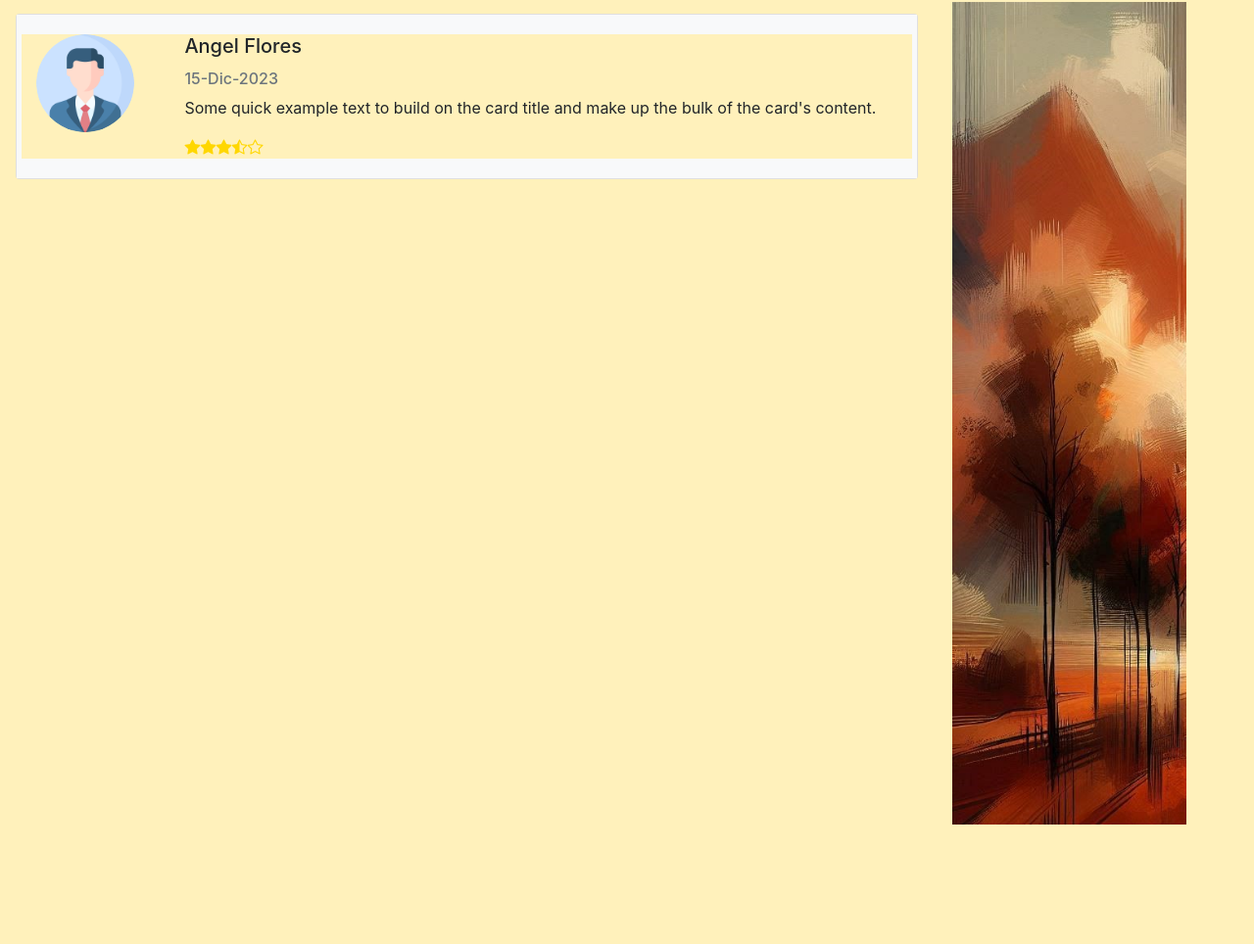
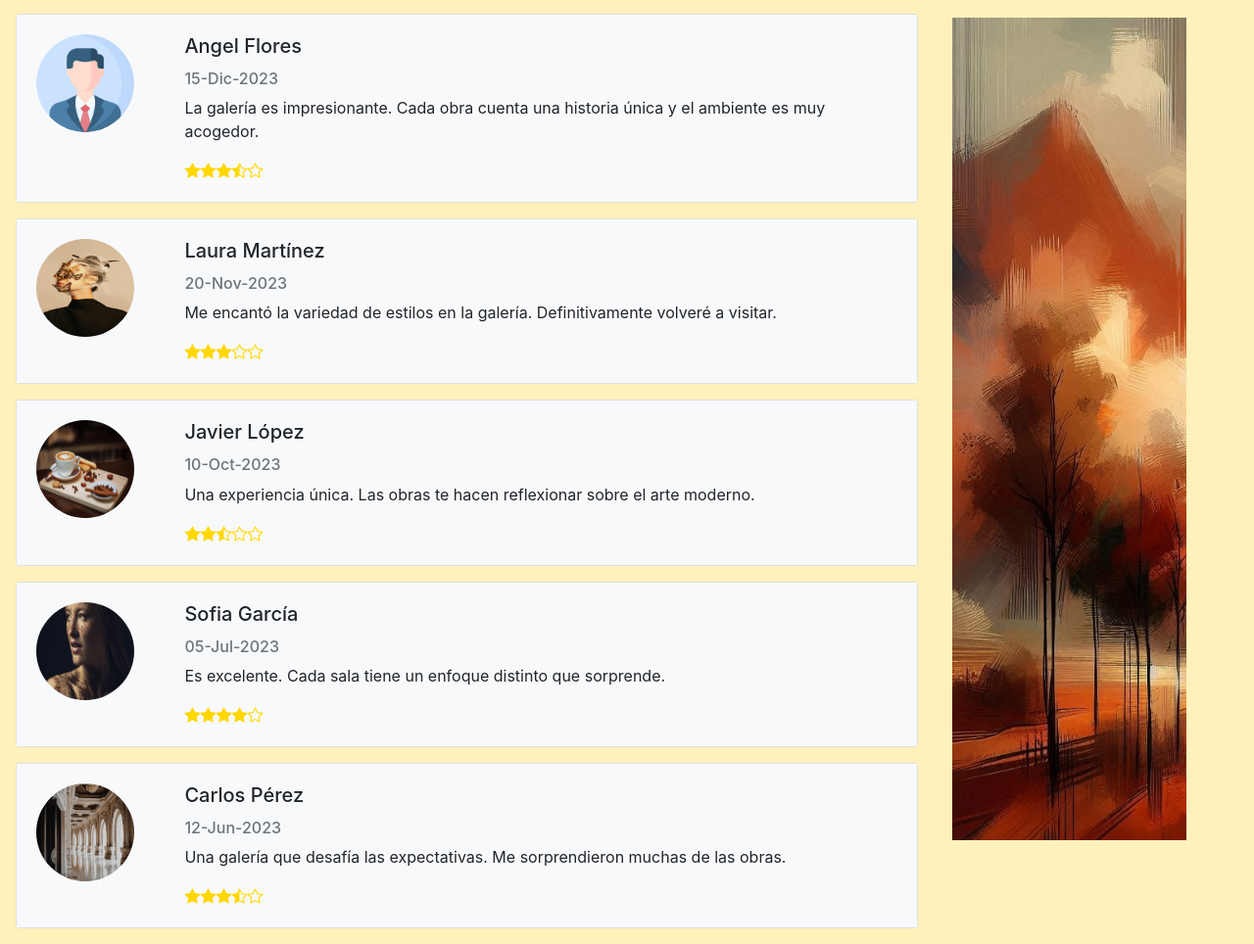
Before and after one commit to MerariPerdomo/GaleriaArte, a plain HTML site: page GaleriaArte/html/testimonios.html in a window 1280 px wide. Shown: the part 210-1174 px from the top of the page at 98% size. Before the commit the page ends 1056 px from the top, so only its background shows below. Drawn offline with nearby package versions, Linux system fonts and the light colour scheme.

Commit message:
cambios en opiniones

```diff
--- a/GaleriaArte/html/CSS/styles.css
+++ b/GaleriaArte/html/CSS/styles.css
@@ -29,7 +29,7 @@
 
 * {
     margin: 0;
-    background-color:#FFF1BB ;
+   /* background-color:#FFF1BB ;*/
     padding: 0;
 
 }
--- a/GaleriaArte/html/testimonios.html
+++ b/GaleriaArte/html/testimonios.html
@@ -23,7 +23,7 @@
         </nav>
     </section>
     <h1 class="m-3">Lee algunos de los testimonios y opiniones de nuestros visitantes</h1>
-    <div class="row ali">
+    <div class="row">
         <div class="col-lg-9 col-md-12">
             <!--Personas-->
             <div class="card m-3">
@@ -35,7 +35,7 @@
                         <div class="col-10">
                             <h5 class="card-title">Angel Flores</h5>
                             <h6 class="mb-2 text-muted">15-Dic-2023</h6>
-                                <p class="card-text">Some quick example text to build on the card title and make up the bulk of the card's content.</p>
+                            <p class="card-text">La galería es impresionante. Cada obra cuenta una historia única y el ambiente es muy acogedor.</p>
                             <div class="estrellas">
                                 <i class="bi bi-star-fill"></i><i class="bi bi-star-fill"></i><i class="bi bi-star-fill"></i><i class="bi bi-star-half"></i><i class="bi bi-star"></i>
                             </div>
@@ -43,8 +43,83 @@
                     </div>
                 </div>
             </div>
+
+            <div class="card m-3">
+                <div class="card-body bg-light">
+                    <div class="row">
+                        <div class="col-2">
+                            <img src="./imagenes/woman-6588614_1280.jpg" alt="" class="perfil">
                         </div>
-        <div class="col p-1">
+                        <div class="col-10">
+                            <h5 class="card-title">Laura Martínez</h5>
+                            <h6 class="mb-2 text-muted">20-Nov-2023</h6>
+                            <p class="card-text">Me encantó la variedad de estilos en la galería. Definitivamente volveré a visitar.</p>
+                            <div class="estrellas">
+                                <i class="bi bi-star-fill"></i><i class="bi bi-star-fill"></i><i class="bi bi-star-fill"></i><i class="bi bi-star"></i><i class="bi bi-star"></i>
+                            </div>
+                        </div>
+                    </div>
+                </div>
+            </div>
+
+            <div class="card m-3">
+                <div class="card-body bg-light">
+                    <div class="row">
+                        <div class="col-2">
+                            <img src="./imagenes/coffee-3120750_1280.jpg" alt="" class="perfil">
+                        </div>
+                        <div class="col-10">
+                            <h5 class="card-title">Javier López</h5>
+                            <h6 class="mb-2 text-muted">10-Oct-2023</h6>
+                            <p class="card-text">Una experiencia única. Las obras te hacen reflexionar sobre el arte moderno.</p>
+                            <div class="estrellas">
+                                <i class="bi bi-star-fill"></i><i class="bi bi-star-fill"></i><i class="bi bi-star-half"></i><i class="bi bi-star"></i><i class="bi bi-star"></i>
+                            </div>
+                        </div>
+                    </div>
+                </div>
+            </div>
+
+            <div class="card m-3">
+                <div class="card-body bg-light">
+                    <div class="row">
+                        <div class="col-2">
+                            <img src="./imagenes/close-up-1721060_1280.jpg" alt="" class="perfil">
+                        </div>
+                        <div class="col-10">
+                            <h5 class="card-title">Sofia García</h5>
+                            <h6 class="mb-2 text-muted">05-Jul-2023</h6>
+                            <p class="card-text">Es excelente. Cada sala tiene un enfoque distinto que sorprende.</p>
+                            <div class="estrellas">
+                                <i class="bi bi-star-fill"></i><i class="bi bi-star-fill"></i><i class="bi bi-star-fill"></i><i class="bi bi-star-fill"></i><i class="bi bi-star"></i>
+                            </div>
+                        </div>
+                    </div>
+                </div>
+            </div>
+
+            <div class="card m-3">
+                <div class="card-body bg-light">
+                    <div class="row">
+                        <div class="col-2">
+                            <img src="./imagenes/palace-7701252_1280.jpg" alt="" class="perfil">
+                        </div>
+                        <div class="col-10">
+                            <h5 class="card-title">Carlos Pérez</h5>
+                            <h6 class="mb-2 text-muted">12-Jun-2023</h6>
+                            <p class="card-text">Una galería que desafía las expectativas. Me sorprendieron muchas de las obras.</p>
+                            <div class="estrellas">
+                                <i class="bi bi-star-fill"></i><i class="bi bi-star-fill"></i><i class="bi bi-star-fill"></i><i class="bi bi-star-half"></i><i class="bi bi-star"></i>
+                            </div>
+                        </div>
+                    </div>
+                </div>
+            </div>
+
+        </div>
+
+        <!--Imagen lateral-->
+        <div class="col p-1 mt-3">
             <img src="./imagenes/arbol.jpg" alt="" class="w-75">
         </div>
     </div>
```
Lines whose indentation alone changed are shown as unchanged.
